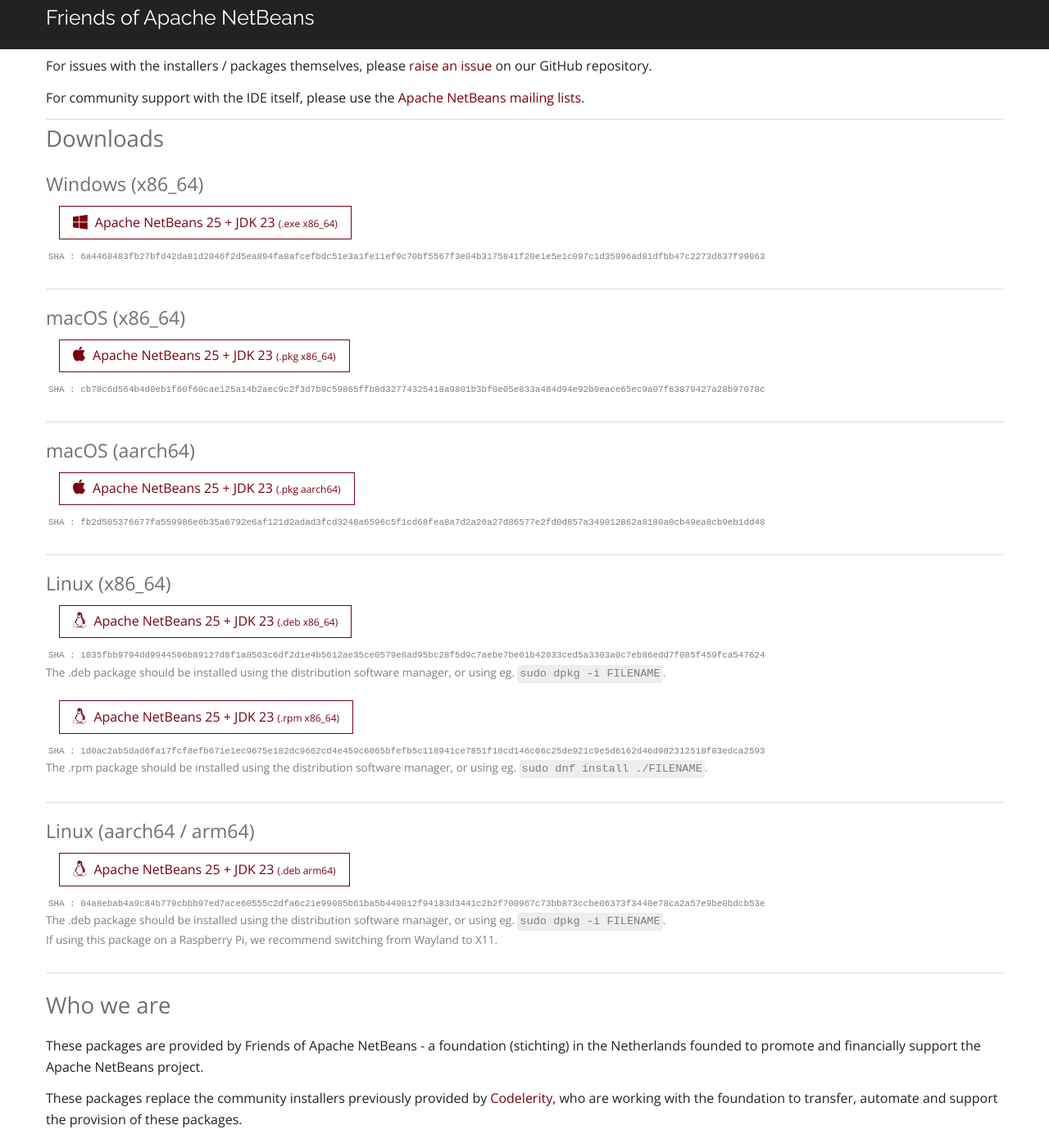
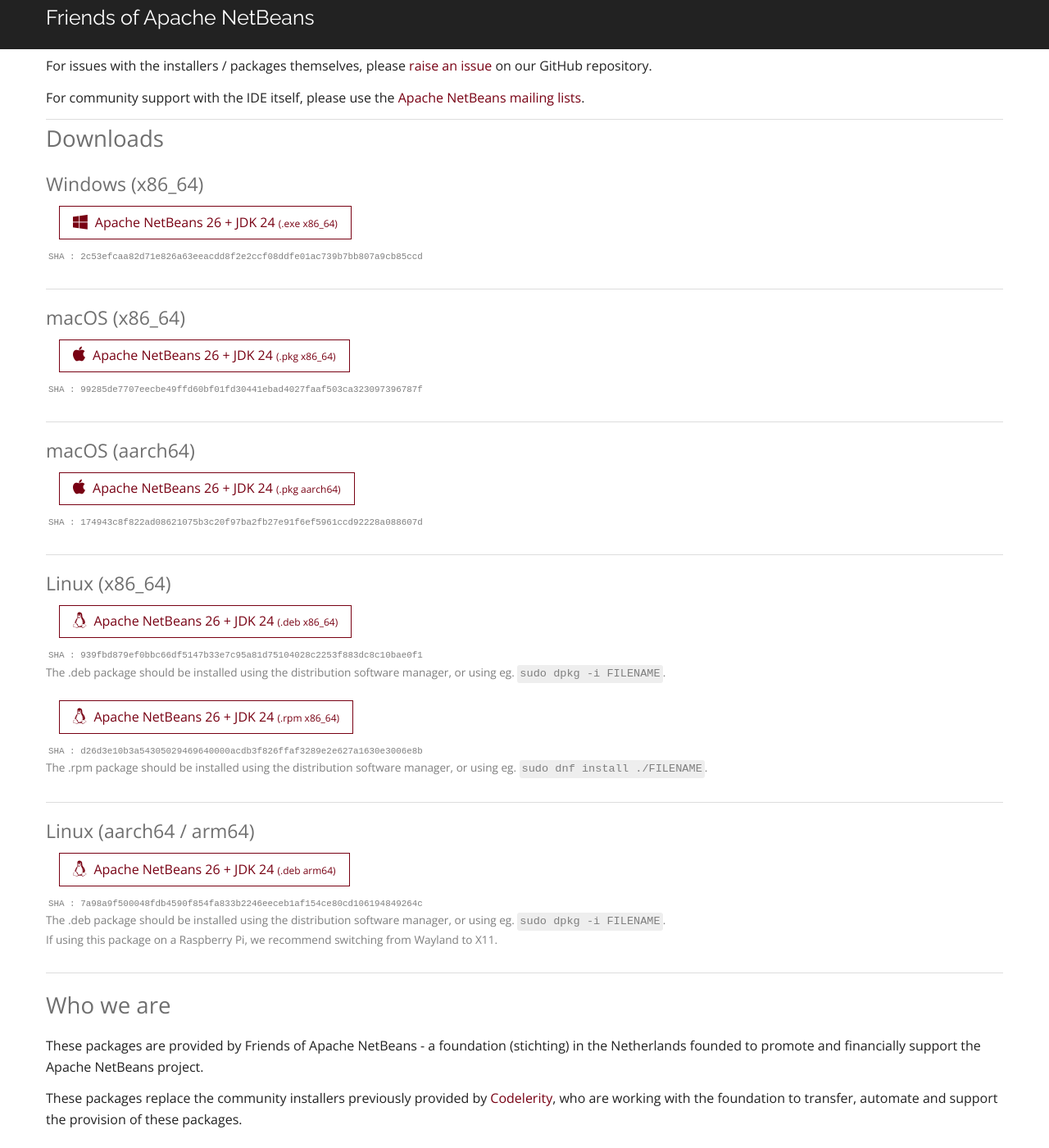
Before and after one commit to Friends-of-Apache-NetBeans/netbeans-installers-site, a Jekyll site: the page built from index.html, in a window 1280 px wide and 1400 px high, scrolled down 390 px. Shown: the whole window at 82% size. Built offline with Jekyll 4.4.1, drawn with Linux system fonts in a browser that asks for light colours; nearby versions of some CDN libraries; some of the changed text lies outside the part shown.

Commit message:
Update installer links for Apache NetBeans 26 release.

```diff
--- a/index.html
+++ b/index.html
@@ -1,27 +1,27 @@
 ---
 layout: page
-title: "Apache NetBeans 25 packages"
+title: "Apache NetBeans 26 packages"
 
-netbeans-version: 25
-jdk-version: 23
+netbeans-version: 26
+jdk-version: 24
 
-exe-x64-link: https://github.com/codelerity/netbeans-installers/releases/download/v25-build1/Apache-NetBeans-25.exe
-exe-x64-hash: 6a4468483fb27bfd42da81d2046f2d5ea894fa8afcefbdc51e3a1fe11ef9c70bf5567f3e04b3175841f20e1e5e1c097c1d35996ad81dfbb47c2273d637f99063
+exe-x64-link: https://github.com/Friends-of-Apache-NetBeans/netbeans-installers/releases/download/v26-build1/Apache-NetBeans-26.exe
+exe-x64-hash: 2c53efcaa82d71e826a63eeacdd8f2e2ccf08ddfe01ac739b7bb807a9cb85ccd
 
-pkg-x64-link: https://github.com/codelerity/netbeans-installers/releases/download/v25-build1/Apache-NetBeans-25-x86_64.pkg
-pkg-x64-hash: cb78c6d564b4d0eb1f60f60cae125a14b2aec9c2f3d7b9c59865ffb8d32774325418a9801b3bf0e05e833a484d94e92b0eace65ec9a07f63879427a28b97078c
+pkg-x64-link: https://github.com/Friends-of-Apache-NetBeans/netbeans-installers/releases/download/v26-build1/Apache-NetBeans-26-x86_64.pkg
+pkg-x64-hash: 99285de7707eecbe49ffd60bf01fd30441ebad4027faaf503ca323097396787f
 
-pkg-arm-link: https://github.com/codelerity/netbeans-installers/releases/download/v25-build1/Apache-NetBeans-25-aarch64.pkg
-pkg-arm-hash: fb2d505376677fa559986e6b35a6792e6af121d2adad3fcd3248a6596c5f1cd68fea8a7d2a26a27d86577e2fd0d857a349012862a8180a0cb49ea8cb9eb1dd48
+pkg-arm-link: https://github.com/Friends-of-Apache-NetBeans/netbeans-installers/releases/download/v26-build1/Apache-NetBeans-26-aarch64.pkg
+pkg-arm-hash: 174943c8f822ad08621075b3c20f97ba2fb27e91f6ef5961ccd92228a088607d
 
-deb-x64-link: https://github.com/codelerity/netbeans-installers/releases/download/v25-build1/apache-netbeans_25-1_amd64.deb
-deb-x64-hash: 1035fbb9794dd9944506b89127d8f1a8503c6df2d1e4b5612ae35ce0579e8ad95bc28f5d9c7aebe7be01b42033ced5a3303a0c7eb86edd7f085f459fca547624
+deb-x64-link: https://github.com/Friends-of-Apache-NetBeans/netbeans-installers/releases/download/v26-build1/apache-netbeans_26-1_amd64.deb
+deb-x64-hash: 939fbd879ef0bbc66df5147b33e7c95a81d75104028c2253f883dc8c10bae0f1
 
-rpm-x64-link: https://github.com/codelerity/netbeans-installers/releases/download/v25-build1/apache-netbeans-25-0.x86_64.rpm
-rpm-x64-hash: 1d0ac2ab5dad6fa17fcf8efb671e1ec9675e182dc9662cd4e459c6065bfefb5c118941ce7851f10cd146c06c25de921c9e5d6162d46d982312518f83edca2593
+rpm-x64-link: https://github.com/Friends-of-Apache-NetBeans/netbeans-installers/releases/download/v26-build1/apache-netbeans-26-0.x86_64.rpm
+rpm-x64-hash: d26d3e10b3a54305029469640000acdb3f826ffaf3289e2e627a1630e3006e8b
 
-deb-arm-link: https://github.com/codelerity/netbeans-installers/releases/download/v25-build1/apache-netbeans_25-1_arm64.deb
-deb-arm-hash: 04a8ebab4a9c84b779cbbb97ed7ace60555c2dfa6c21e99085b61ba5b449012f94183d3441c2b2f700967c73bb873ccbe06373f3440e78ca2a57e9be0bdcb53e
+deb-arm-link: https://github.com/Friends-of-Apache-NetBeans/netbeans-installers/releases/download/v26-build1/apache-netbeans_26-1_arm64.deb
+deb-arm-hash: 7a98a9f500048fdb4590f854fa833b2246eeceb1af154ce80cd106194849264c
 ---
 
 <section>
```
